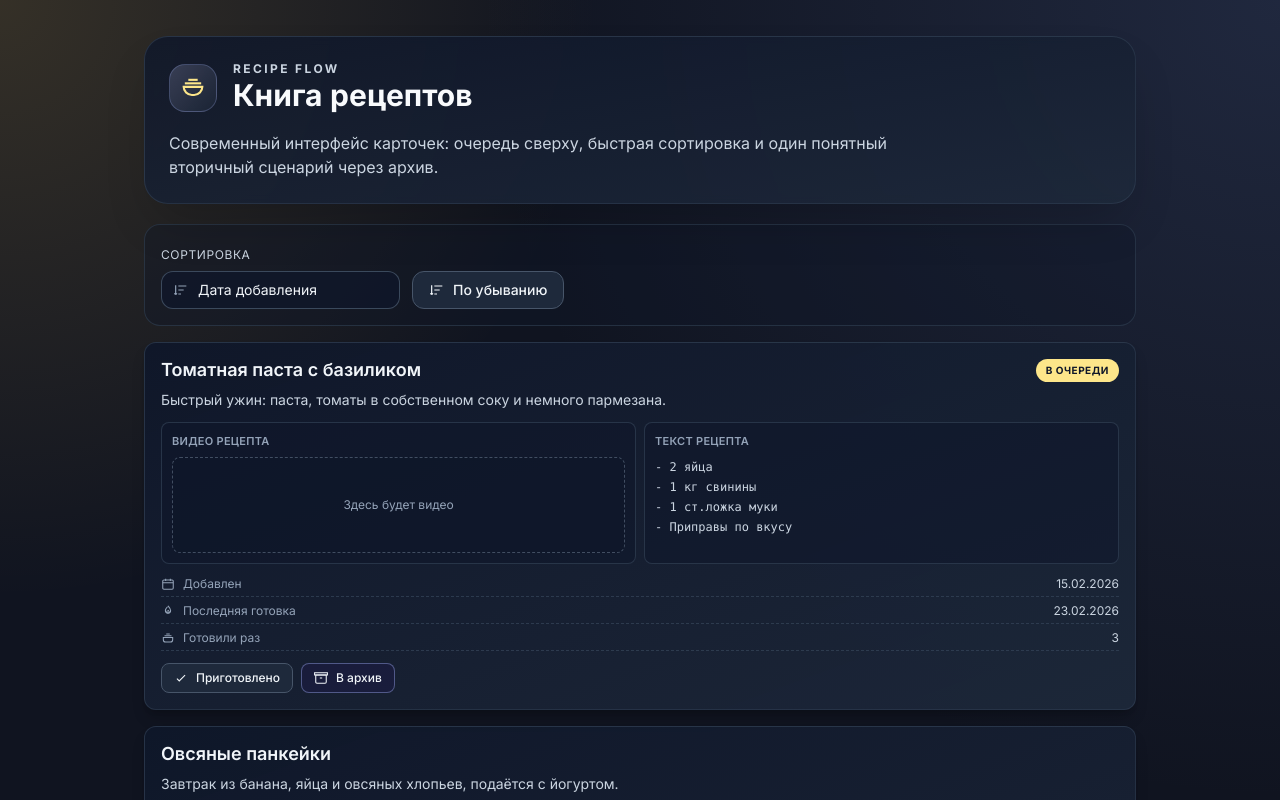
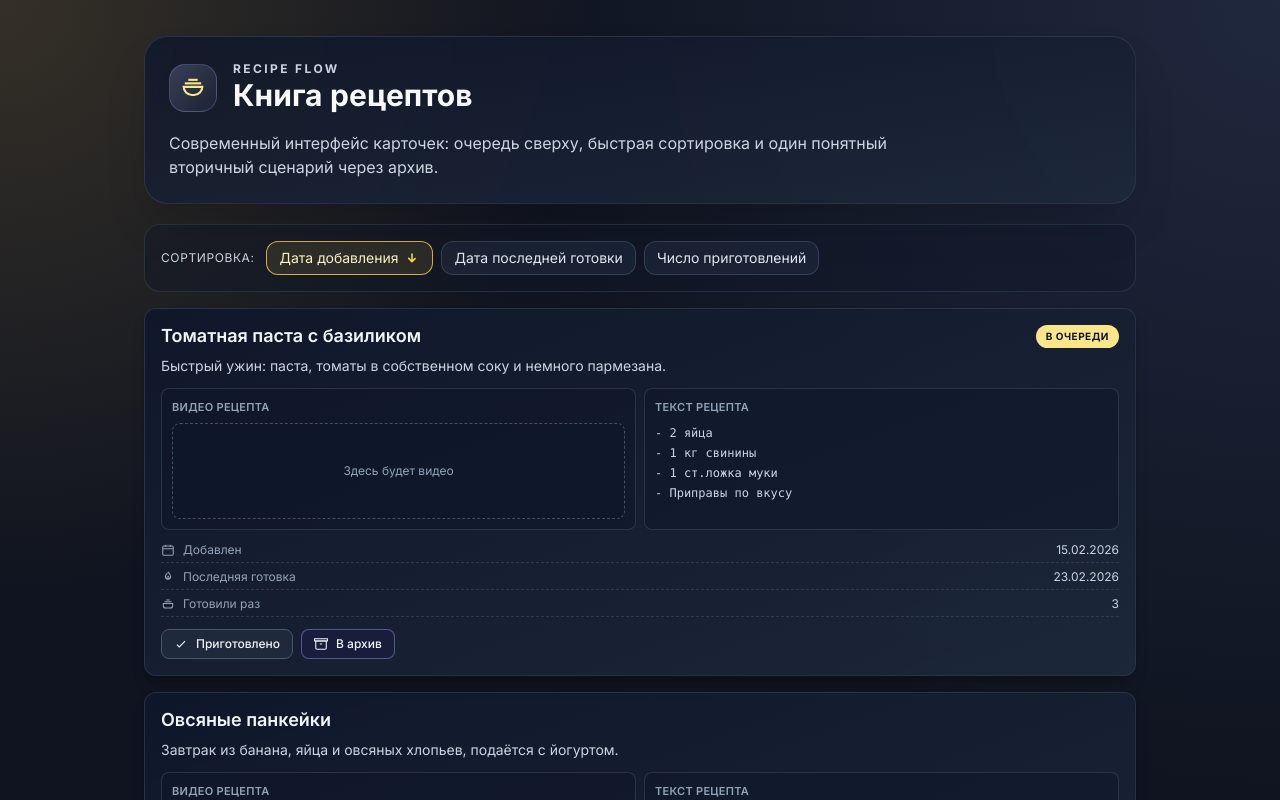
Before and after one commit to Perkin/recepies, a React (Vite) app: page / in a window 1280 px wide. Shown: the top 800 px of the page. Built offline with nearby package versions, Linux system fonts and the light colour scheme.

Commit message:
Replace sort select with clickable sort buttons

```diff
--- a/src/App.jsx
+++ b/src/App.jsx
@@ -25,10 +25,14 @@ export default function App() {
       <SortControls
         sortField={sortField}
         sortDirection={sortDirection}
-        onSortFieldChange={setSortField}
-        onSortDirectionToggle={() =>
-          setSortDirection((prevDirection) => (prevDirection === 'asc' ? 'desc' : 'asc'))
-        }
+        onSortChange={(nextSortField) => {
+          if (nextSortField === sortField) {
+            setSortDirection((prevDirection) => (prevDirection === 'asc' ? 'desc' : 'asc'))
+            return
+          }
+
+          setSortField(nextSortField)
+        }}
       />
 
       <main className="mt-4 grid gap-4">
--- a/src/components/recipe/SortControls.jsx
+++ b/src/components/recipe/SortControls.jsx
@@ -1,31 +1,54 @@
-import { SortIcon } from '../icons'
+const SORT_OPTIONS = [
+  { value: 'createdAt', label: 'Дата добавления' },
+  { value: 'lastCookedAt', label: 'Дата последней готовки' },
+  { value: 'cookCount', label: 'Число приготовлений' },
+]
 
-export function SortControls({ sortField, sortDirection, onSortFieldChange, onSortDirectionToggle }) {
+function SortDirectionIcon({ direction }) {
+  const rotationClass = direction === 'asc' ? 'rotate-180' : ''
+
+  return (
+    <svg
+      viewBox="0 0 20 20"
+      aria-hidden="true"
+      className={`h-4 w-4 shrink-0 text-amber-300 transition-transform ${rotationClass}`}
+    >
+      <path
+        d="M10 15.5a1 1 0 0 1-.7-.3l-4-4a1 1 0 1 1 1.4-1.4l2.3 2.3V5a1 1 0 1 1 2 0v7.1l2.3-2.3a1 1 0 0 1 1.4 1.4l-4 4a1 1 0 0 1-.7.3Z"
+        fill="currentColor"
+      />
+    </svg>
+  )
+}
+
+export function SortControls({ sortField, sortDirection, onSortChange }) {
   return (
     <section
-      className="mt-5 flex flex-wrap items-end gap-3 rounded-2xl border border-slate-700/60 bg-slate-900/40 p-4"
+      className="mt-5 flex flex-wrap items-center gap-2 rounded-2xl border border-slate-700/60 bg-slate-900/40 p-4"
       aria-label="Сортировка списка рецептов"
     >
-      <label className="space-y-1.5">
-        <span className="text-xs uppercase tracking-wider text-slate-300">Сортировка</span>
-        <div className="relative">
-          <SortIcon className="pointer-events-none absolute left-3 top-1/2 h-4 w-4 -translate-y-1/2 text-slate-400" />
-          <select
-            value={sortField}
-            onChange={(event) => onSortFieldChange(event.target.value)}
-            className="input-base appearance-none pl-9 pr-8"
+      <span className="mr-1 text-xs uppercase tracking-wider text-slate-300">Сортировка:</span>
+
+      {SORT_OPTIONS.map((option) => {
+        const isActive = option.value === sortField
+
+        return (
+          <button
+            key={option.value}
+            type="button"
+            onClick={() => onSortChange(option.value)}
+            className={`inline-flex items-center gap-1.5 rounded-xl border px-3 py-1.5 text-sm transition ${
+              isActive
+                ? 'border-amber-300/80 bg-amber-300/10 text-amber-100'
+                : 'border-slate-600/60 bg-slate-800/70 text-slate-200 hover:border-slate-500 hover:bg-slate-800'
+            }`}
+            aria-pressed={isActive}
           >
-            <option value="createdAt">Дата добавления</option>
-            <option value="lastCookedAt">Дата последней готовки</option>
-            <option value="cookCount">Число приготовлений</option>
-          </select>
-        </div>
-      </label>
-
-      <button type="button" onClick={onSortDirectionToggle} className="btn-primary">
-        <SortIcon className="h-4 w-4" />
-        {sortDirection === 'asc' ? 'По возрастанию' : 'По убыванию'}
-      </button>
+            <span>{option.label}</span>
+            {isActive ? <SortDirectionIcon direction={sortDirection} /> : null}
+          </button>
+        )
+      })}
     </section>
   )
 }
```
